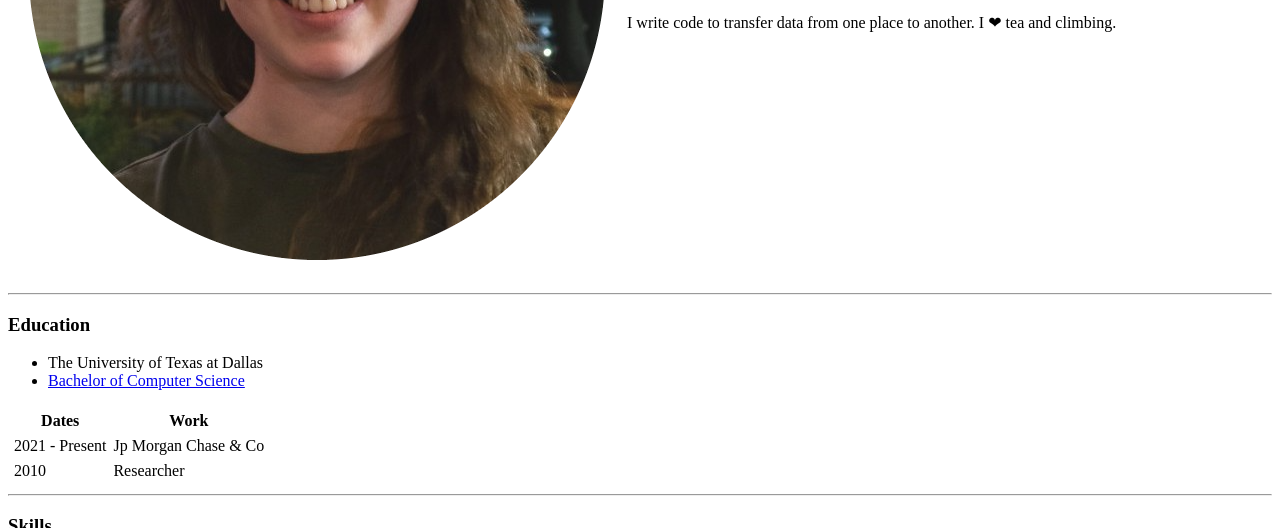
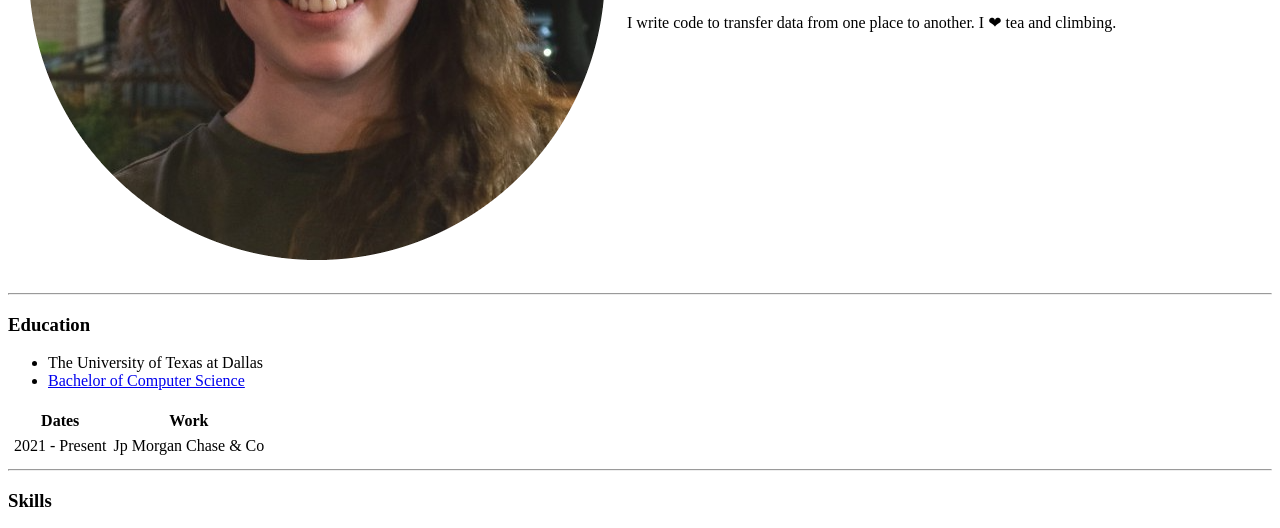
Before and after one commit to liorrraaaa/cv, a plain HTML site: page index.html in a window 1280 px wide. Shown: the part 345-873 px from the top of the page. Drawn offline with Linux system fonts and the light colour scheme.

Commit message:
updated work info

```diff
--- a/index.html
+++ b/index.html
@@ -41,10 +41,6 @@
         <tr>
           <td>2021 - Present</td>
           <td>Jp Morgan Chase & Co</td>
-        </tr>
-        <tr>
-          <td>2010</td>
-          <td>Researcher</td>
         </tr>
       </tbody>
       <tfoot></tfoot>
```
